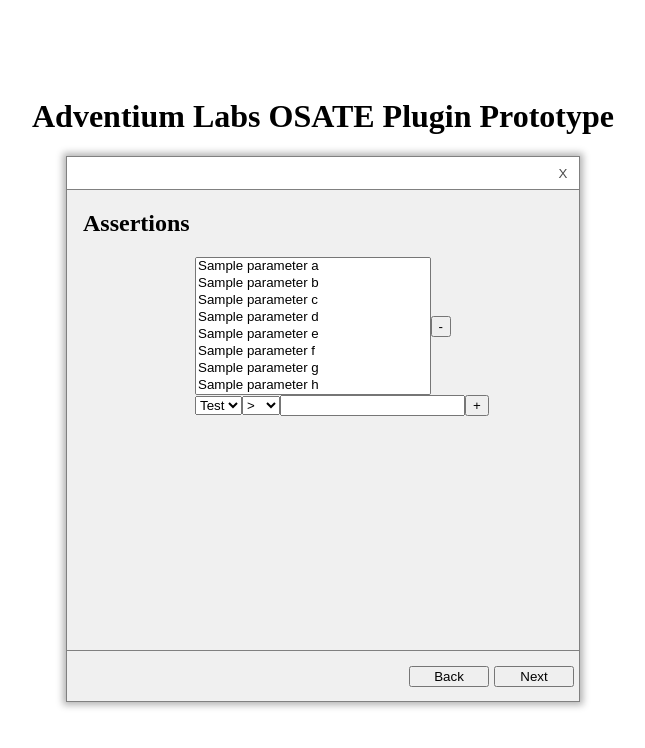
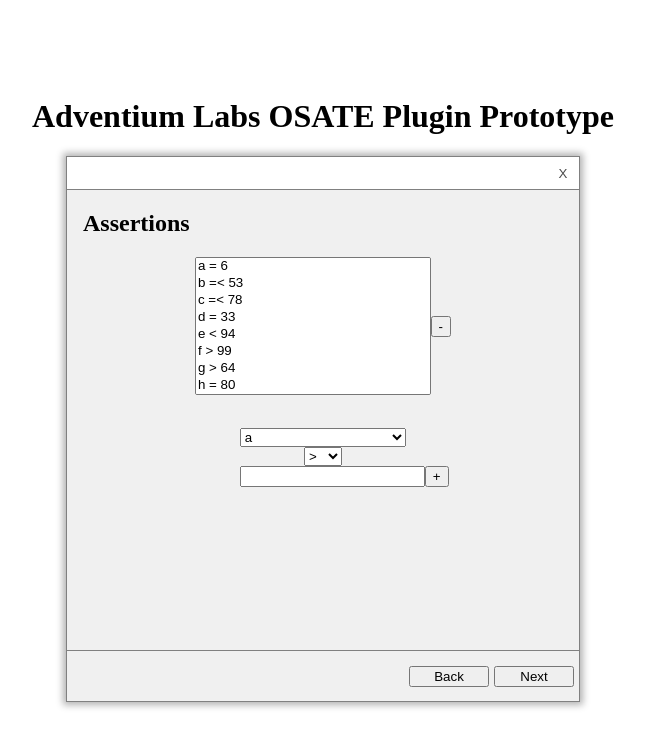
Before and after one commit to RileyAbr/CSCI445-Adventium-2021, a React (Create React App) app in the folder ui-prototype/: page /assertions in a window 1280 px wide. Shown: the top 748 px of the page, without its empty margins (317-962 px from the left). Built offline with nearby package versions, Linux system fonts and the light colour scheme.

Commit message:
Finished styling Assertions

```diff
--- /dev/null
+++ b/ui-prototype/src/comparisons.json
@@ -0,0 +1 @@
+[">", ">=", "=", "=<", "<"]
--- a/ui-prototype/src/components/Assertions/Assertions.js
+++ b/ui-prototype/src/components/Assertions/Assertions.js
@@ -1,4 +1,6 @@
 import React from "react";
+
+import comparators from "../../comparisons.json";
 
 const alphaSet = [
     "a",
@@ -29,8 +31,12 @@
     "z",
 ];
 
+function getRandomInt(max) {
+    return Math.floor(Math.random() * Math.floor(max));
+}
+
 const Assertions = () => (
-    <div>
+    <>
         <h2>Assertions</h2>
         <div
             style={{
@@ -51,7 +57,9 @@
             >
                 <select style={{ flexGrow: 1 }} size="8">
                     {alphaSet.map((val) => (
-                        <option value={val}>Sample parameter {val}</option>
+                        <option value={val}>
+                            {val} {comparators[getRandomInt(5)]} {getRandomInt(100)}
+                        </option>
                     ))}
                 </select>
                 <button type="button">-</button>
@@ -60,25 +68,27 @@
                 style={{
                     width: "50%",
                     display: "flex",
-                    flexFow: "row nowrap",
+                    flexFlow: "column nowrap",
                     alignItems: "center",
                 }}
             >
-                <select>
-                    <option value="test">Test</option>
+                <select style={{ width: "65%" }}>
+                    {alphaSet.map((val) => (
+                        <option value={val}>{val}</option>
+                    ))}
                 </select>
                 <select>
-                    <option value=">">{">"}</option>
-                    <option value=">">{">="}</option>
-                    <option value=">">=</option>
-                    <option value=">">{"=<"}</option>
-                    <option value=">">{"<"}</option>
+                    {comparators.map((symbol) => (
+                        <option value={symbol}>{symbol}</option>
+                    ))}
                 </select>
-                <input type="number" />
-                <button type="button">+</button>
+                <div style={{ width: "65%", display: "flex", flexFlow: "row nowrap" }}>
+                    <input type="number" style={{ flexGrow: 1 }} />
+                    <button type="button">+</button>
+                </div>
             </div>
         </div>
-    </div>
+    </>
 );
 
 export default Assertions;
```
